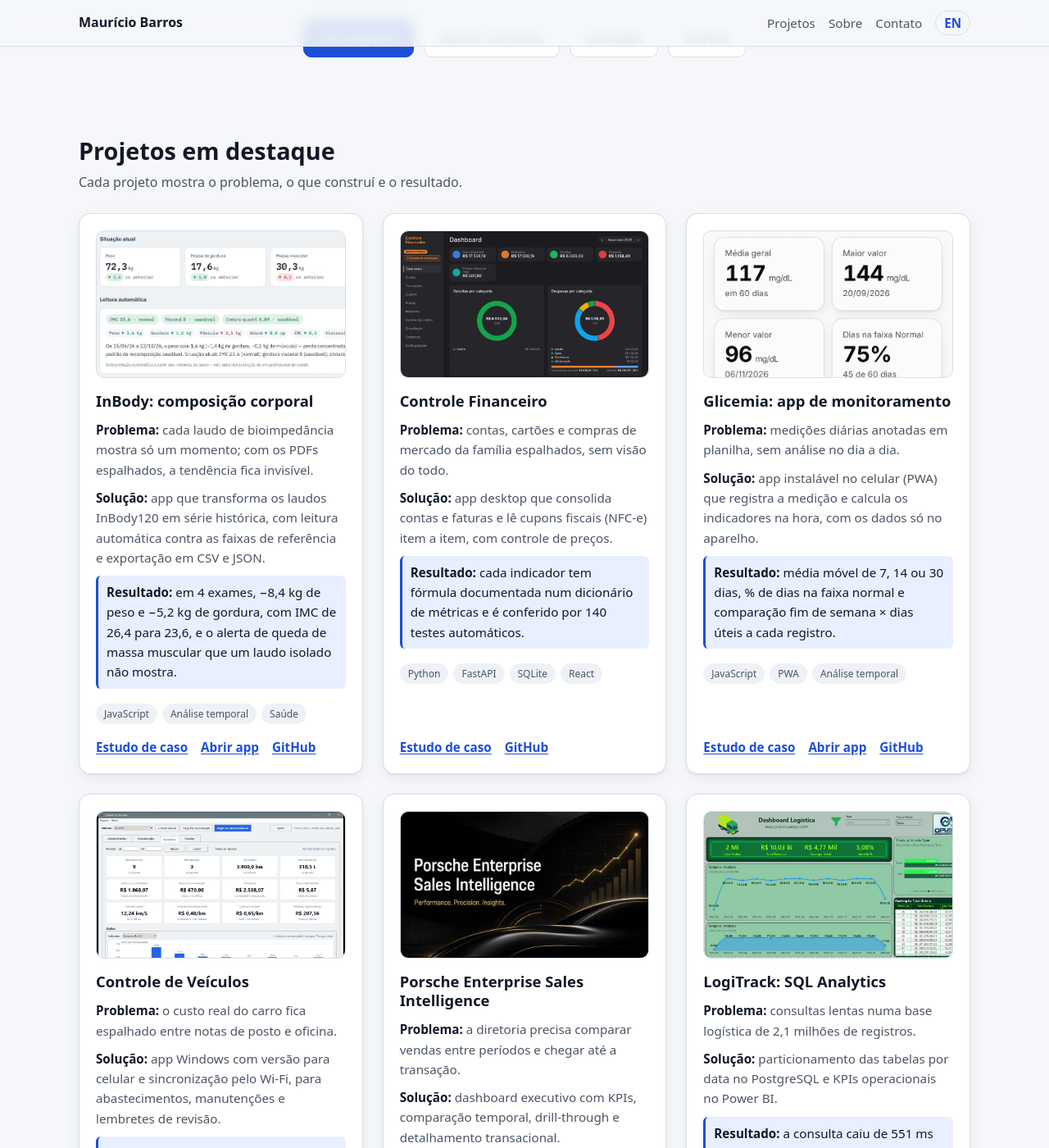
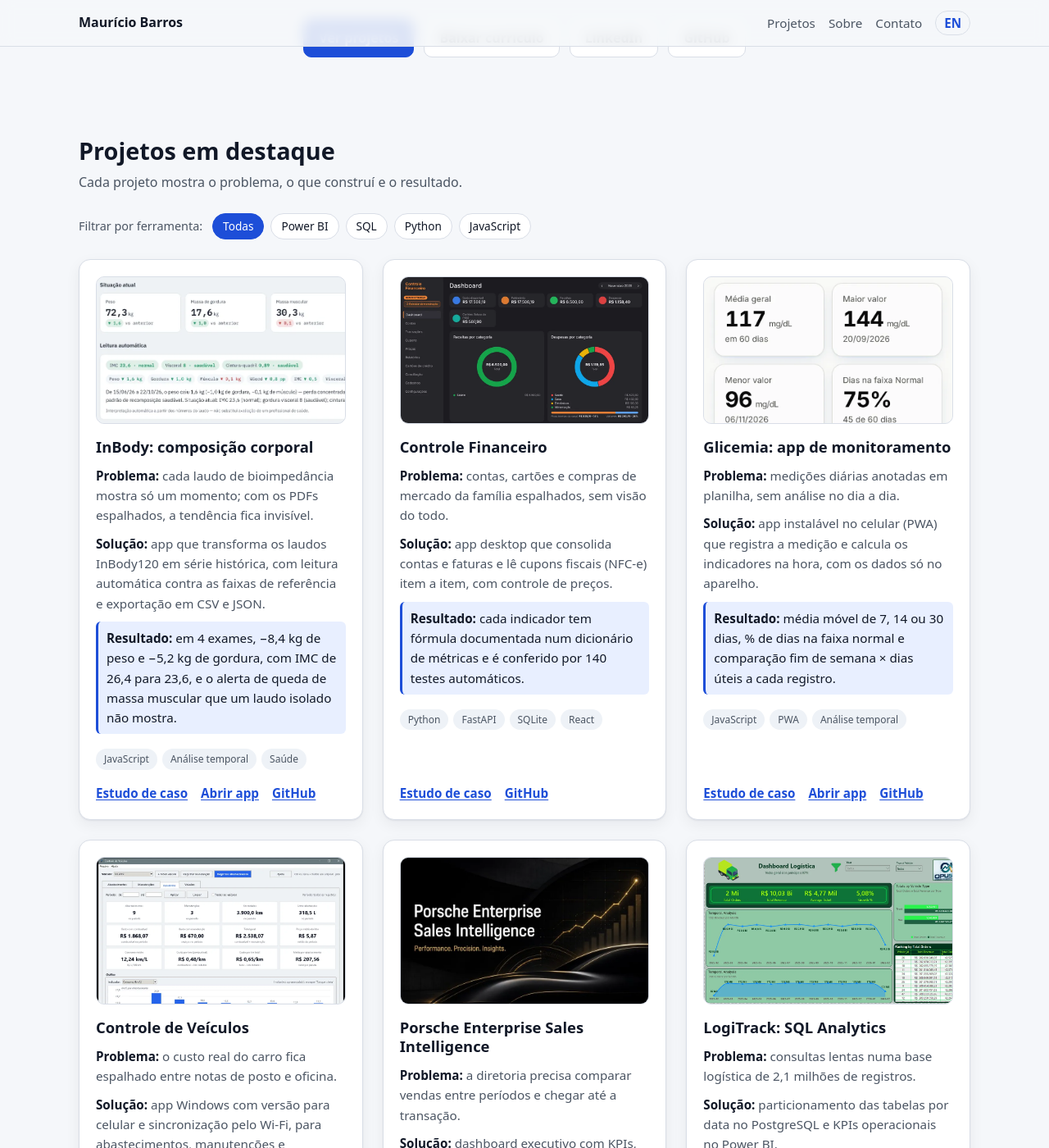
Before and after one commit to opusvix/opusvix.github.io, a Jekyll site: the page built from index.html, in a window 1280 px wide and 1400 px high, scrolled down 375 px. Shown: the whole window at 82% size. Built offline with Jekyll 4.4.1, drawn with Linux system fonts in a browser that asks for light colours.

Commit message:
Fase 4: filtro por ferramenta, verificação de links, contador de visitas e README
- Filtro Power BI / SQL / Python / JavaScript sobre os 12 projetos (sem JS, tudo aparece)
- Action semanal com lychee que abre issue quando acha link quebrado
- GoatCounter preparado no _config.yml, desligado até receber o código da conta
- README com o roteiro e os modelos para incluir um projeto novo

Co-Authored-By: Claude Opus 5.5 <noreply@anthropic.com>
Claude-Session: https://claude.ai/code/session_01JjpyFFZoP14Xx6B3kfdn7P

```diff
--- a/_config.yml
+++ b/_config.yml
@@ -15,6 +15,13 @@ plugins:
   - jekyll-seo-tag
   - jekyll-sitemap
 
+# Ferramentas do filtro de projetos (precisam existir em "tags" no _data/projetos.yml)
+filtros: [Power BI, SQL, Python, JavaScript]
+
+# Contador de visitas GoatCounter: preencha com o código da sua conta
+# (ex.: "mauriciobarros" para mauriciobarros.goatcounter.com). Vazio = desligado.
+goatcounter: ""
+
 defaults:
   - scope:
       path: ""
--- a/_data/i18n.yml
+++ b/_data/i18n.yml
@@ -15,6 +15,9 @@ pt:
   featured: Projetos em destaque
   featured_lead: Cada projeto mostra o problema, o que construí e o resultado.
   others: Outros projetos
+  filter_label: Filtrar por ferramenta
+  filter_all: Todas
+  filter_empty: Nenhum projeto com essa ferramenta.
   problem: Problema
   solution: Solução
   result: Resultado
@@ -61,6 +64,9 @@ en:
   featured: Featured projects
   featured_lead: Each project shows the problem, what I built and the result.
   others: Other projects
+  filter_label: Filter by tool
+  filter_all: All
+  filter_empty: No project uses this tool.
   problem: Problem
   solution: Solution
   result: Result
--- a/_includes/head.html
+++ b/_includes/head.html
@@ -18,3 +18,6 @@
 <link rel="icon" href="/assets/img/favicon-32.png" sizes="32x32" type="image/png">
 <link rel="apple-touch-icon" href="/assets/img/favicon-180.png">
 <link rel="stylesheet" href="/assets/css/style.css">
+{%- if site.goatcounter and site.goatcounter != "" and jekyll.environment == "production" %}
+<script data-goatcounter="https://{{ site.goatcounter }}.goatcounter.com/count" async src="//gc.zgo.at/count.js"></script>
+{%- endif %}
--- a/_includes/project-card.html
+++ b/_includes/project-card.html
@@ -1,7 +1,7 @@
 {%- assign t = site.data.i18n[include.l] -%}
 {%- assign p = include.p -%}
 {%- assign c = p[include.l] -%}
-<article class="card{% unless p.destaque %} card-small{% endunless %}">
+<article class="card{% unless p.destaque %} card-small{% endunless %}" data-tags="|{{ p.tags | join: '|' }}|">
   {%- if p.destaque and p.imagem %}
   <img src="{{ p.imagem }}" alt="{{ c.alt }}" loading="lazy" decoding="async" width="600" height="338">
   {%- endif %}
--- a/_layouts/home.html
+++ b/_layouts/home.html
@@ -28,6 +28,14 @@
     <div class="container">
       <h2>{{ t.featured }}</h2>
       <p class="lead">{{ t.featured_lead }}</p>
+      <div class="filter" role="group" aria-label="{{ t.filter_label }}" hidden>
+        <span class="filter-label">{{ t.filter_label }}:</span>
+        <button type="button" class="chip" data-filter="" aria-pressed="true">{{ t.filter_all }}</button>
+        {%- for f in site.filtros %}
+        <button type="button" class="chip" data-filter="{{ f }}" aria-pressed="false">{{ f }}</button>
+        {%- endfor %}
+      </div>
+      <p class="filter-empty" hidden>{{ t.filter_empty }}</p>
       <div class="cards">
         {%- for p in site.data.projetos %}{% if p.destaque %}
         {% include project-card.html p=p l=l %}
@@ -78,5 +86,6 @@
   </section>
 </main>
 {% include footer.html l=l %}
+<script src="/assets/js/filtro.js" defer></script>
 </body>
 </html>
--- a/assets/css/style.css
+++ b/assets/css/style.css
@@ -323,6 +323,53 @@ h3 {
   font-size: 0.95rem;
 }
 
+/* ---------- filtro por ferramenta ---------- */
+.filter {
+  display: flex;
+  flex-wrap: wrap;
+  align-items: center;
+  gap: 8px;
+  margin: 0 0 8px;
+}
+
+.filter[hidden],
+.filter-empty[hidden],
+.card[hidden],
+.section[hidden] {
+  display: none;
+}
+
+.filter-label {
+  color: var(--muted);
+  font-size: 0.9rem;
+  margin-right: 4px;
+}
+
+.chip {
+  font: inherit;
+  font-size: 0.85rem;
+  padding: 4px 12px;
+  border-radius: 999px;
+  border: 1px solid var(--border);
+  background: var(--surface);
+  color: var(--text);
+  cursor: pointer;
+}
+
+.chip:hover {
+  border-color: var(--accent);
+}
+
+.chip[aria-pressed="true"] {
+  background: var(--accent);
+  border-color: var(--accent);
+  color: var(--on-accent);
+}
+
+.filter-empty {
+  color: var(--muted);
+}
+
 /* ---------- sobre e contato ---------- */
 .about-text {
   max-width: 820px;
--- /dev/null
+++ b/assets/js/filtro.js
@@ -0,0 +1,28 @@
+// Filtro de projetos por ferramenta. Sem JavaScript, todos os cards aparecem.
+(function () {
+  var bar = document.querySelector('.filter');
+  if (!bar) return;
+  var chips = bar.querySelectorAll('.chip');
+  var cards = document.querySelectorAll('#projetos .card, #outros .card');
+  var outros = document.getElementById('outros');
+  var empty = document.querySelector('.filter-empty');
+  bar.hidden = false;
+
+  function apply(tool) {
+    var shownOutros = 0, shown = 0;
+    cards.forEach(function (c) {
+      var ok = !tool || c.getAttribute('data-tags').indexOf('|' + tool + '|') !== -1;
+      c.hidden = !ok;
+      if (ok) { shown++; if (outros.contains(c)) shownOutros++; }
+    });
+    outros.hidden = shownOutros === 0;
+    empty.hidden = shown !== 0;
+    chips.forEach(function (b) {
+      b.setAttribute('aria-pressed', String(b.getAttribute('data-filter') === tool));
+    });
+  }
+
+  chips.forEach(function (b) {
+    b.addEventListener('click', function () { apply(b.getAttribute('data-filter')); });
+  });
+})();
```
Also changed, not shown: .github/workflows/links-quebrados.yml (added), README.md (added).
